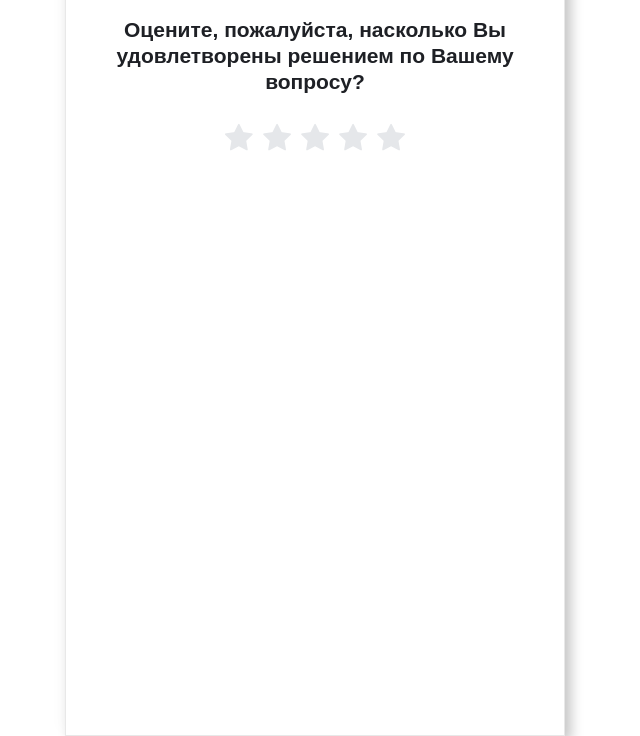
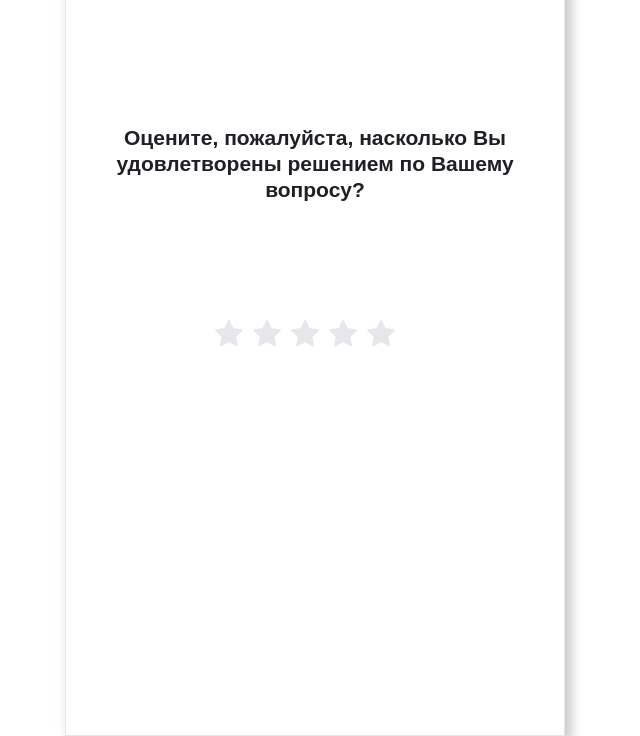
Before and after one commit to AdamBers/anketa_rosbank_emptyquestions, a plain HTML site: page index.html in a window 1280 px wide. Shown: the part 64-800 px from the top of the page, without its empty margins (325-965 px from the left). Drawn offline with Linux system fonts and the light colour scheme.

Commit message:
changed position

```diff
--- a/css/style.css
+++ b/css/style.css
@@ -68,6 +68,8 @@ form {
     text-align: center;
     color: #1E2025;
     margin-bottom: 28px;
+    position: absolute;
+    top: 15%
 }
 
 .question {
@@ -161,10 +163,14 @@ input[type=text], textarea {
     display: flex;
     justify-content: space-between;
     align-items: center;
-    margin: 0 auto;
     margin-bottom: 28px;
     cursor: pointer;
     transform: rotateY(180deg);
+    position: absolute;
+    /* margin: 0 auto; */
+    top: 42%;
+    left: calc((100% - 200px) / 2);
+
 }
 
 .rating label {
```
